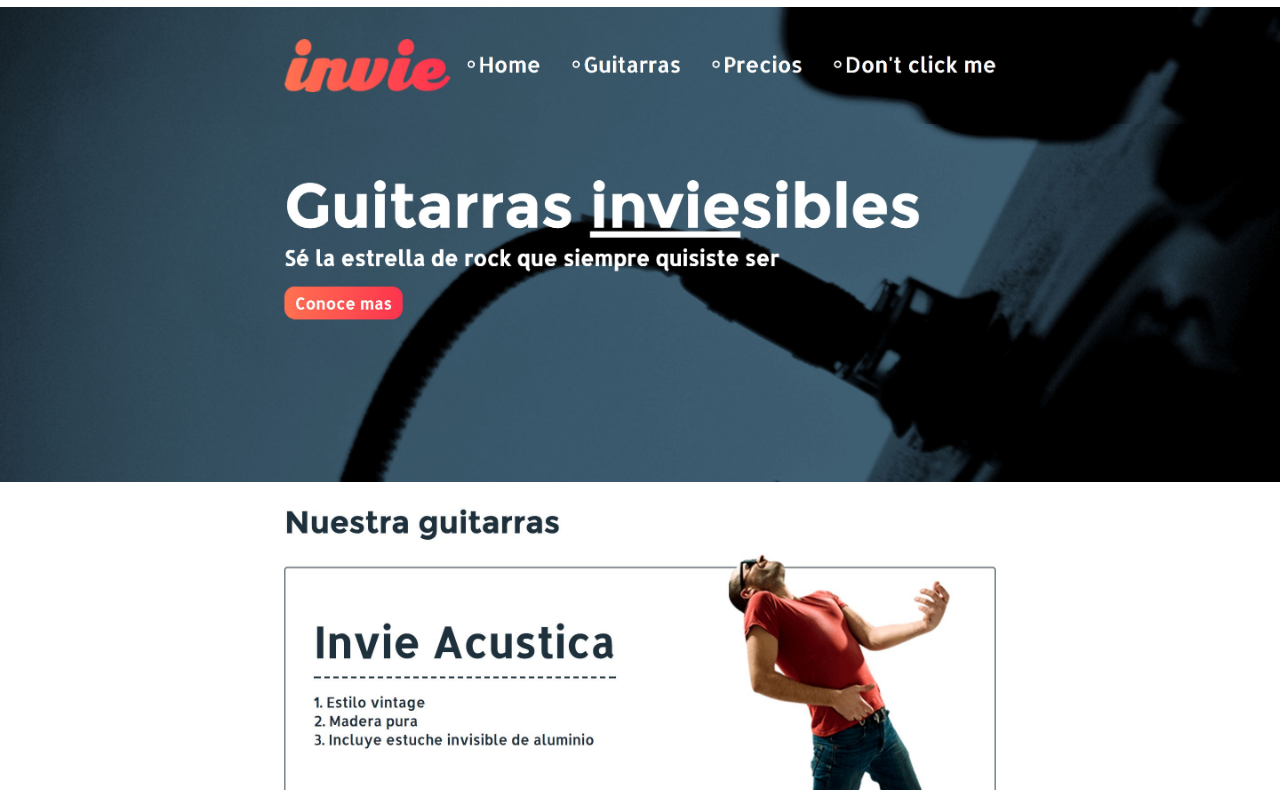
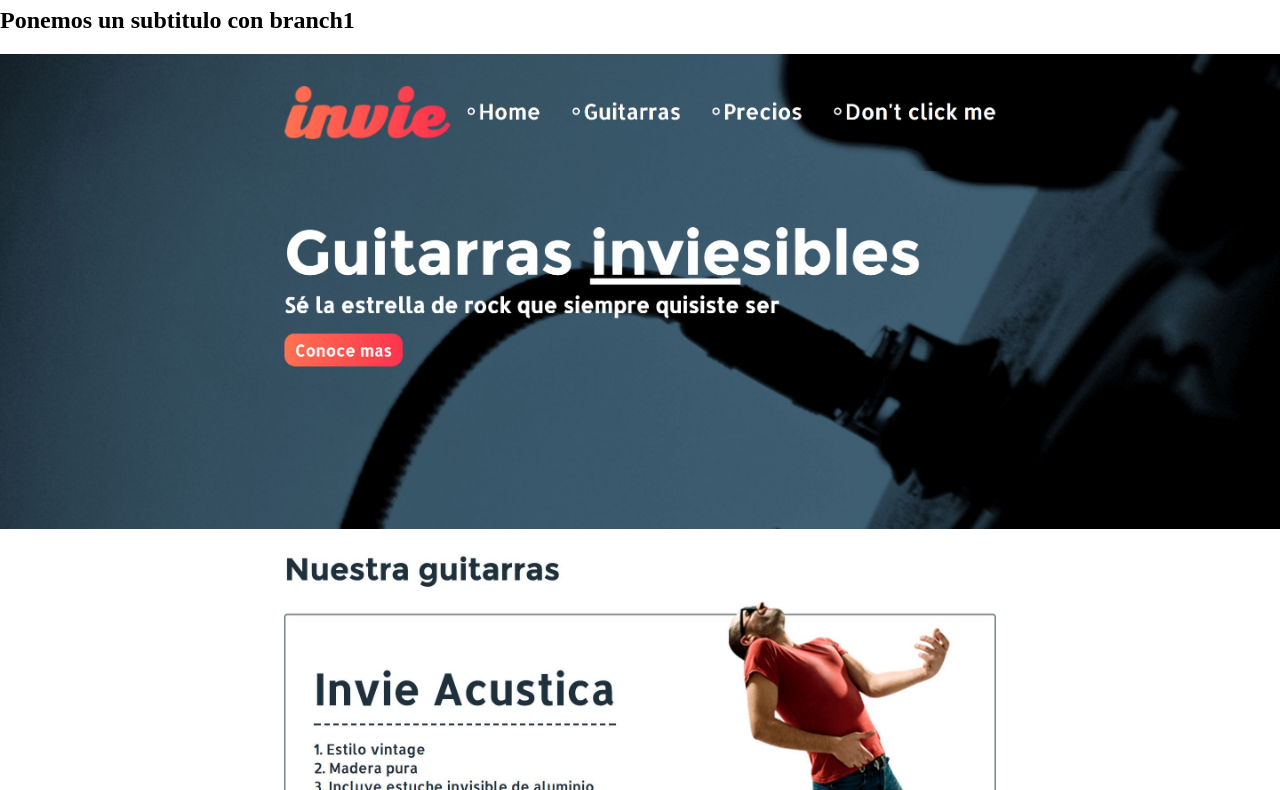
Before and after one commit to nazirortiz/Invie, a plain HTML site: page index.html in a window 1280 px wide. Shown: the part 73-863 px from the top of the page. Drawn offline with Linux system fonts and the light colour scheme.

Commit message:
Subimos el subtitulo de branch1

```diff
--- a/index.html
+++ b/index.html
@@ -17,6 +17,7 @@
     </head>
     <body>
         <h1>Ponemos un titulo con branch1</h1>
+        <h2>Ponemos un subtitulo con branch1</h2>
         <img src="images/header.jpg" alt="Header">
         <img src="images/hero.jpg" alt="Hero">
         <img src="images/acustica.jpg" alt="Acustica">
```
